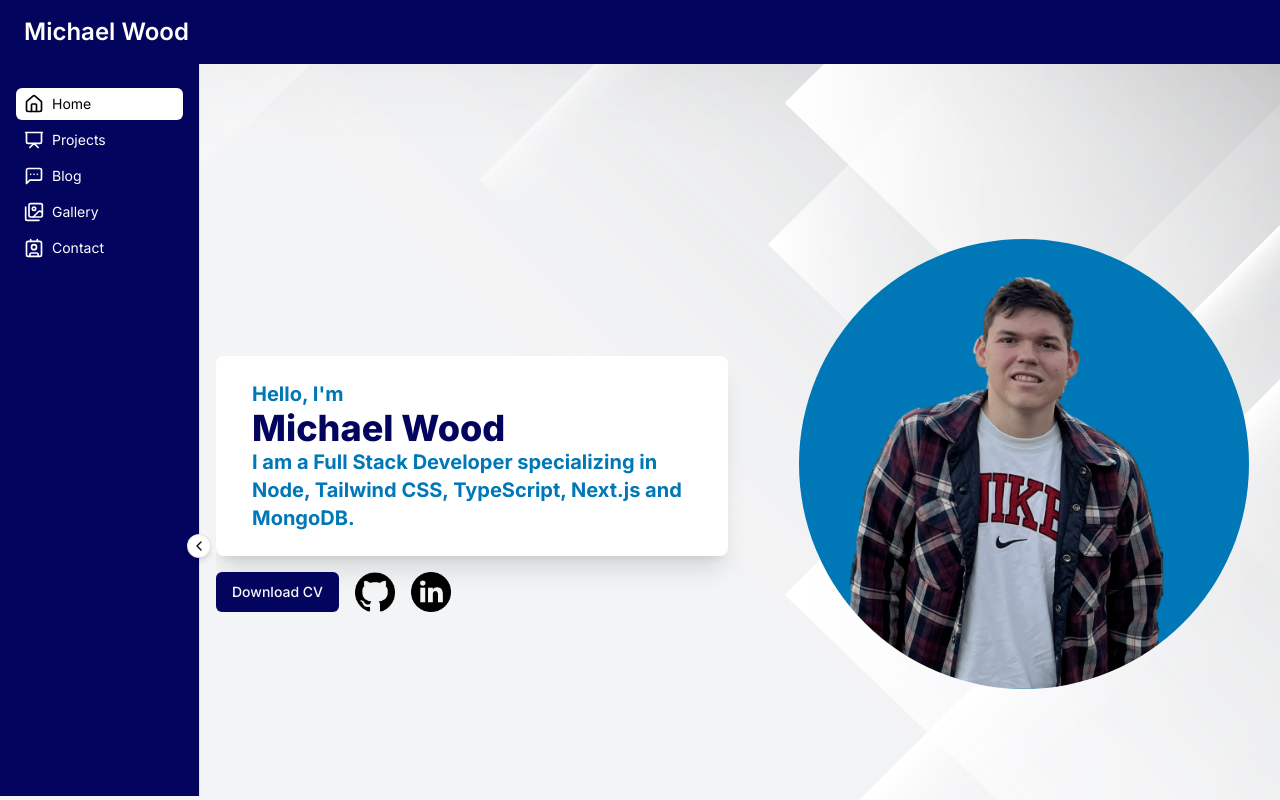
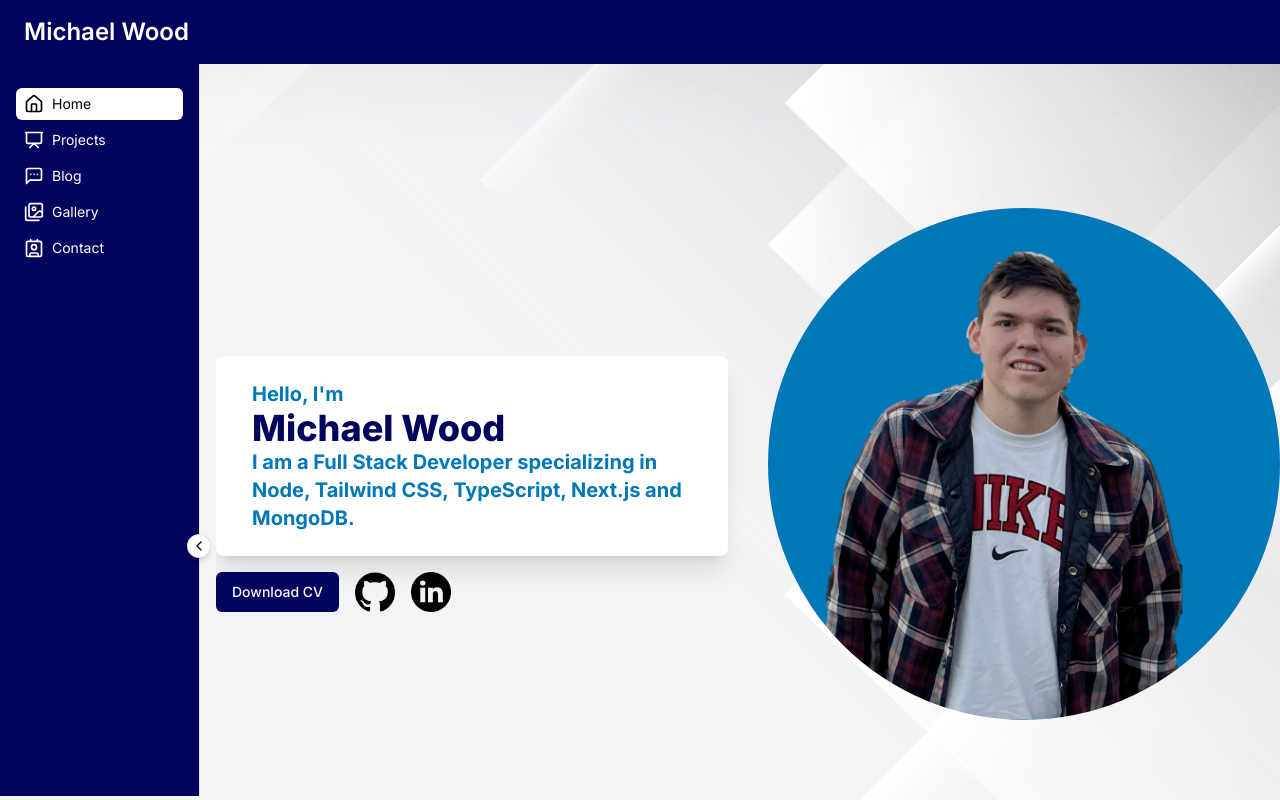
Before and after one commit to Mike-W00d/Portfolio-V2, a Next.js app: page / in a window 1280 px wide. Built offline with nearby package versions, Linux system fonts and the light colour scheme.

Commit message:
refactoring code

```diff
--- a/src/app/_sections/hero.tsx
+++ b/src/app/_sections/hero.tsx
@@ -8,7 +8,7 @@ import NewTabLink from "@/components/newTabLink";
 const Hero = () => {
   return (
     <div className="w-full min-h-screen flex flex-col lg:flex-row justify-center items-center gap-10 px-4 lg:px-0">
-      {/* Left Section: Text box, GitHub, and Button */}
+      {/* Left Section */}
       <div className="lg:w-1/2 w-full flex flex-col items-center lg:items-start pt-4 lg:pt-10">
         {/* Text box */}
         <div className="text-center lg:text-left bg-white shadow-xl rounded-lg p-6 w-full lg:w-auto">
@@ -24,7 +24,7 @@ const Hero = () => {
           </span>
         </div>
 
-        {/* Button and GitHub image in a row on all screen sizes */}
+        {/* CV, GitHub and Linkedin  */}
         <div className="flex flex-row items-center justify-center gap-4 mt-4">
           <Button
             className="bg-fedblue hover:bg-honblue"
@@ -53,13 +53,13 @@ const Hero = () => {
         </div>
       </div>
 
-      {/* Right Section: Hero Image */}
+      {/* Right Section */}
       <div className="lg:w-1/2 w-full text-center relative flex justify-center items-center">
         <Image
           src="/hero.png"
           alt="Hero"
-          width={450}
-          height={550}
+          width={550}
+          height={650}
           className="rounded-full"
         />
       </div>
```
